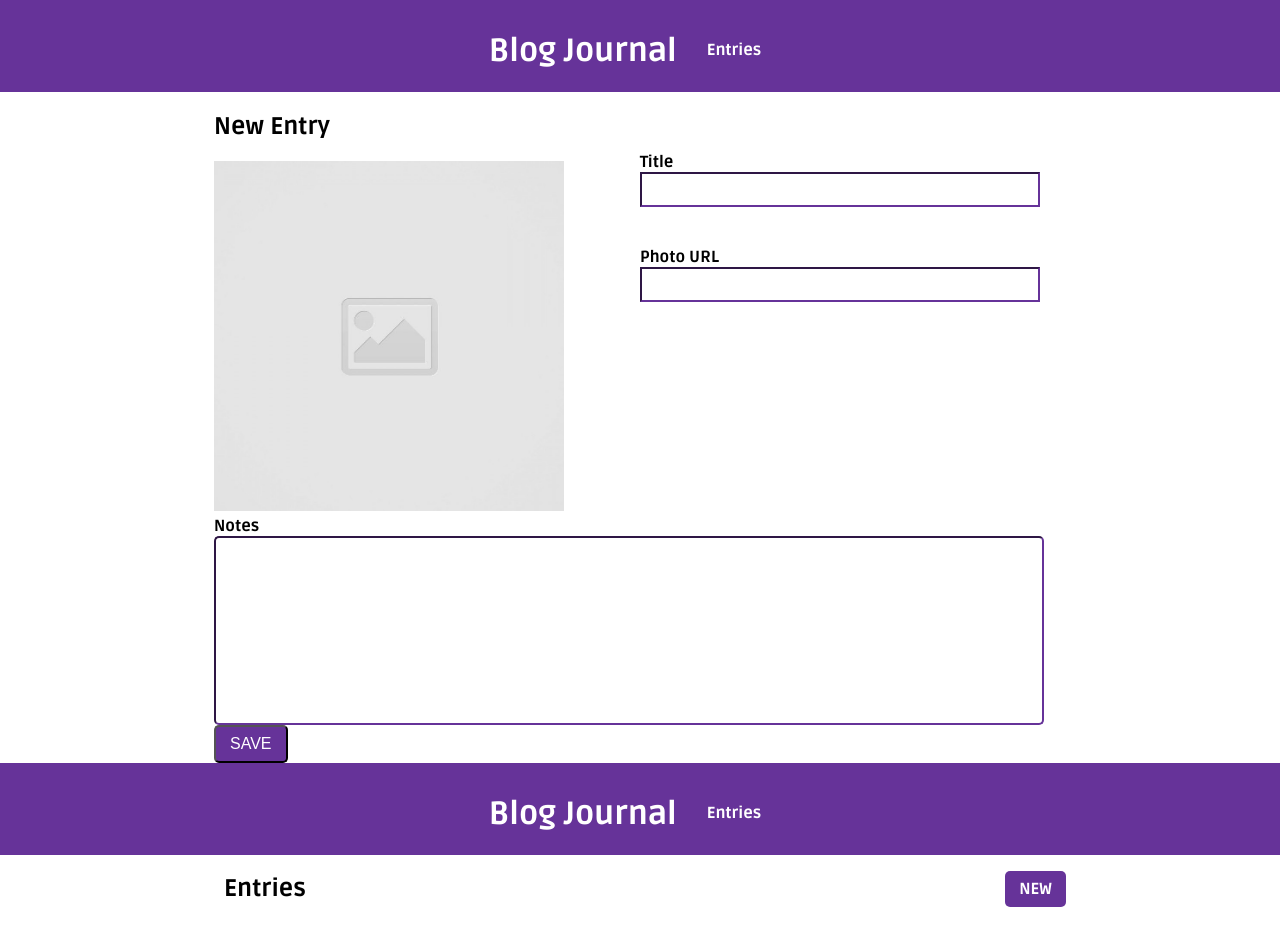
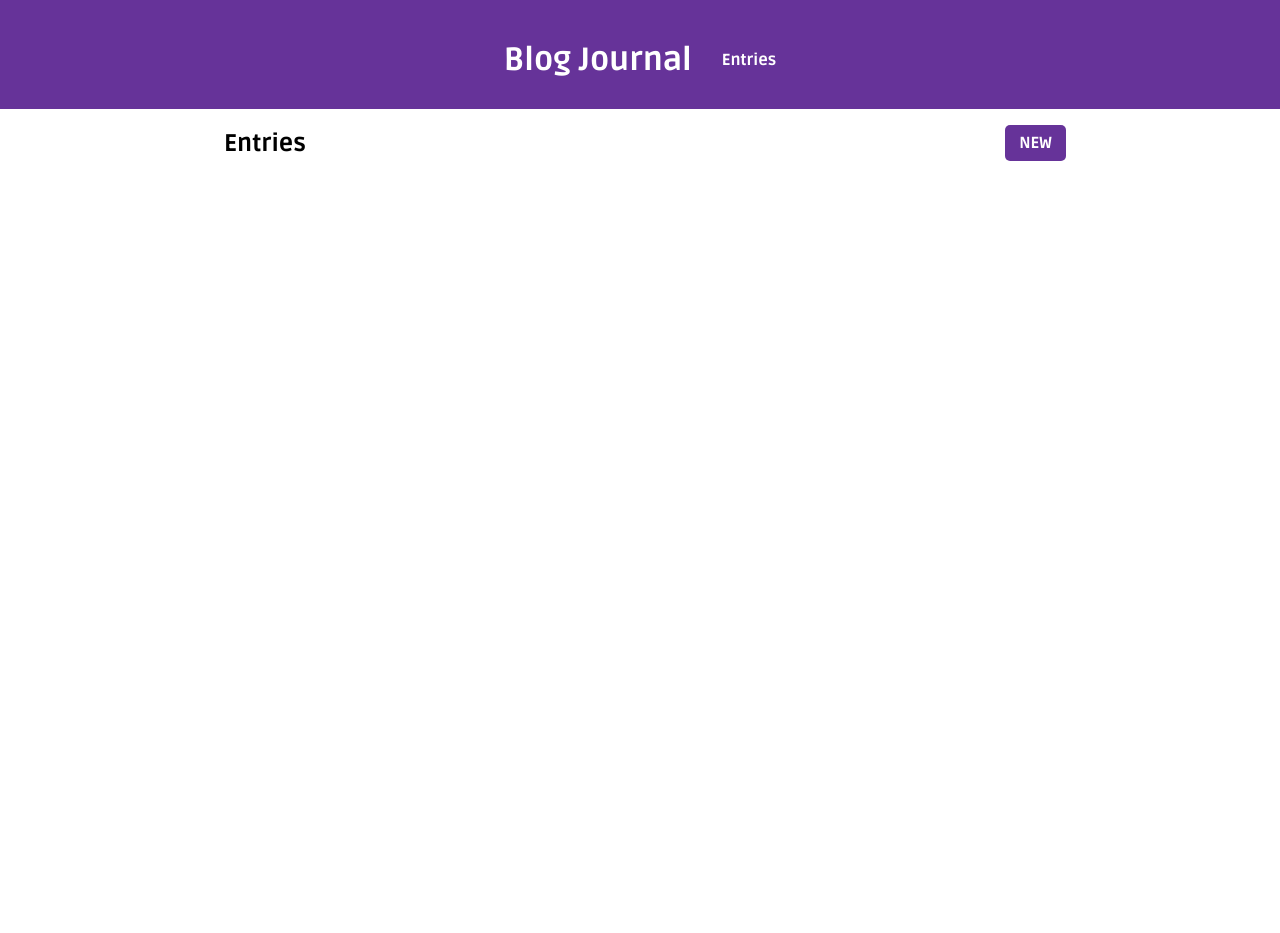
Before and after one commit to Youssef-Najjarine/code-journal, a website: page index.html in a window 1280 px wide. Both pictures are taken after a click on the link "Entries". After the commit the page ends 800 px from the top, so only its background shows below. Drawn offline with Linux system fonts and the light colour scheme.

Commit message:
Completed tasks #7-9.

```diff
--- a/css/styles.css
+++ b/css/styles.css
@@ -7,16 +7,26 @@ body {
   padding-top: 10px;
 }
 
+h1 {
+  color: white;
+}
+
+[data-view="entries"] h1 {
+  padding: 0;
+  margin: 0;
+}
+
+[data-view="entries"] .navBarEntries {
+  padding-top: 40px;
+  padding-left: 0;
+}
+
 .column-half {
   padding: 0;
 }
 
 .column-half:nth-of-type(2) {
   margin-top: 60px;
-}
-
-h1 {
-  color: white;
 }
 
 .nav {
--- a/index.html
+++ b/index.html
@@ -17,14 +17,15 @@
   <link href="https://fonts.googleapis.com/css2?family=Ruda:wght@800&display=swap" rel="stylesheet">
 </head>
 <body>
-  <div class="purpleBar">
-    <div class="nav">
-      <h1>Blog Journal</h1>
 
-      <a href="#">Entries</a>
+  <div data-view="entry-form">
+    <div class="purpleBar">
+      <div class="nav">
+        <h1>Blog Journal</h1>
+
+        <a href="#" class="navBarEntries">Entries</a>
+      </div>
     </div>
-  </div>
-  <div data-view="entry-form">
   <form class="form1">
     <div class="container">
       <div class="row">
@@ -52,12 +53,12 @@
   </form>
   </div>
 
-  <div data-view="entries">
+  <div data-view="entries"  class="hidden">
     <div class="purpleBar">
     <div class="nav">
-      <h1>Blog Journal</h1>
+      <a href="#" class="entriesH1"><h1>Blog Journal</h1></a>
 
-      <a href="#">Entries</a>
+      <a href="#" class="navBarEntries">Entries</a>
     </div>
   </div>
     <div class="container">
--- a/js/main.js
+++ b/js/main.js
@@ -2,14 +2,21 @@
 /* exported data */
 
 const entryFormImg = document.querySelector('[data-view="entry-form"] img');
+const dataViewEntries = document.querySelector('[data-view="entries"]');
+const entryForm = document.querySelector('[data-view="entry-form"]');
 const entryFormForm1 = document.querySelector('.form1');
 const entryFormTitle = document.querySelector('#title');
 const entryFormPhotoUrl = document.querySelector('#photoUrl');
 const entryFormNotes = document.querySelector('#notes');
 const ul = document.querySelector('ul');
+const navBarEntries = document.querySelector('.navBarEntries');
+const h1 = document.querySelector('.entriesH1');
 
+window.addEventListener('DOMContentLoaded', populateEntries);
 entryFormPhotoUrl.addEventListener('input', handleUrl);
 entryFormForm1.addEventListener('submit', handleSaveButton);
+navBarEntries.addEventListener('click', handleNavBarEntries);
+h1.addEventListener('click', handleH1);
 
 function handleUrl() {
   entryFormImg.src = entryFormPhotoUrl.value;
@@ -17,7 +24,6 @@ function handleUrl() {
 
 function handleSaveButton(event) {
   event.preventDefault();
-
   const newObject = {};
   newObject.title = entryFormTitle.value;
   newObject.photoUrl = entryFormPhotoUrl.value;
@@ -28,13 +34,14 @@ function handleSaveButton(event) {
   entryFormForm1.reset();
   saveData();
   entryFormImg.src = 'images/placeholder-image-square.jpg';
+  dataViewEntries.classList.remove('hidden');
+  entryForm.classList.add('hidden');
+
 }
 
 function saveData() {
   localStorage.setItem('data', JSON.stringify(data));
 }
-
-window.addEventListener('DOMContentLoaded', populateEntries);
 
 function createEntries(entry) {
   const li = document.createElement('li');
@@ -55,8 +62,16 @@ function createEntries(entry) {
 }
 
 function populateEntries() {
-
   for (let i = 0; i < data.entries.length; i++) {
     ul.appendChild(createEntries(data.entries[i]));
   }
 }
+
+function handleNavBarEntries() {
+  dataViewEntries.classList.remove('hidden');
+  entryForm.classList.add('hidden');
+}
+function handleH1() {
+  dataViewEntries.classList.add('hidden');
+  entryForm.classList.remove('hidden');
+}
```
